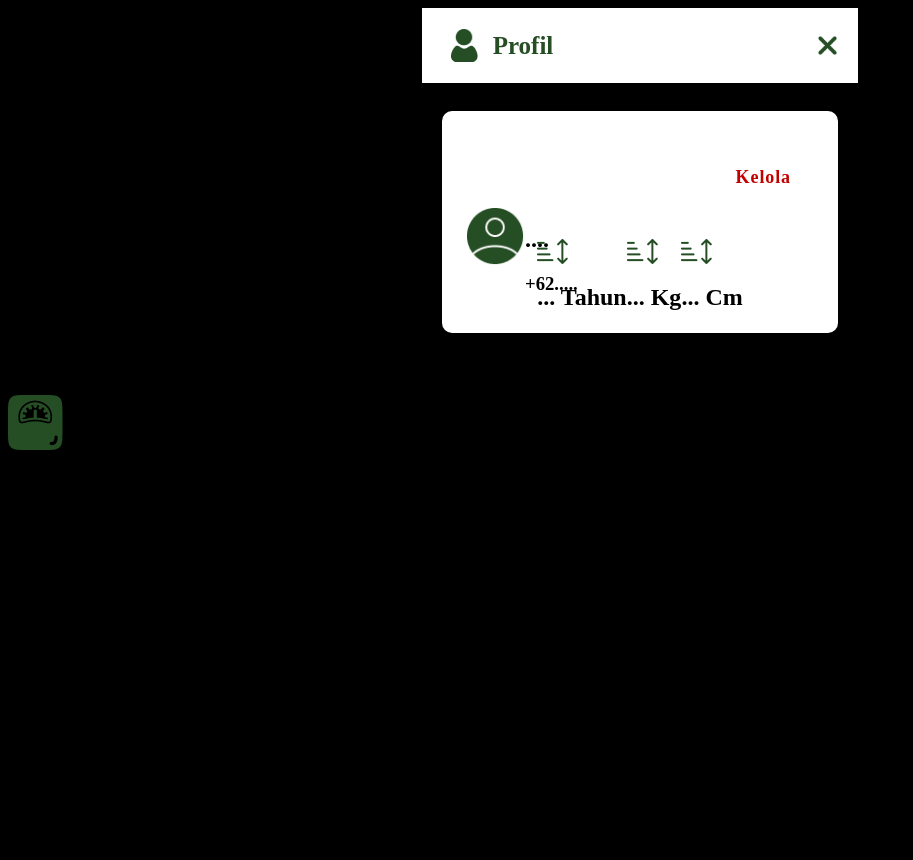
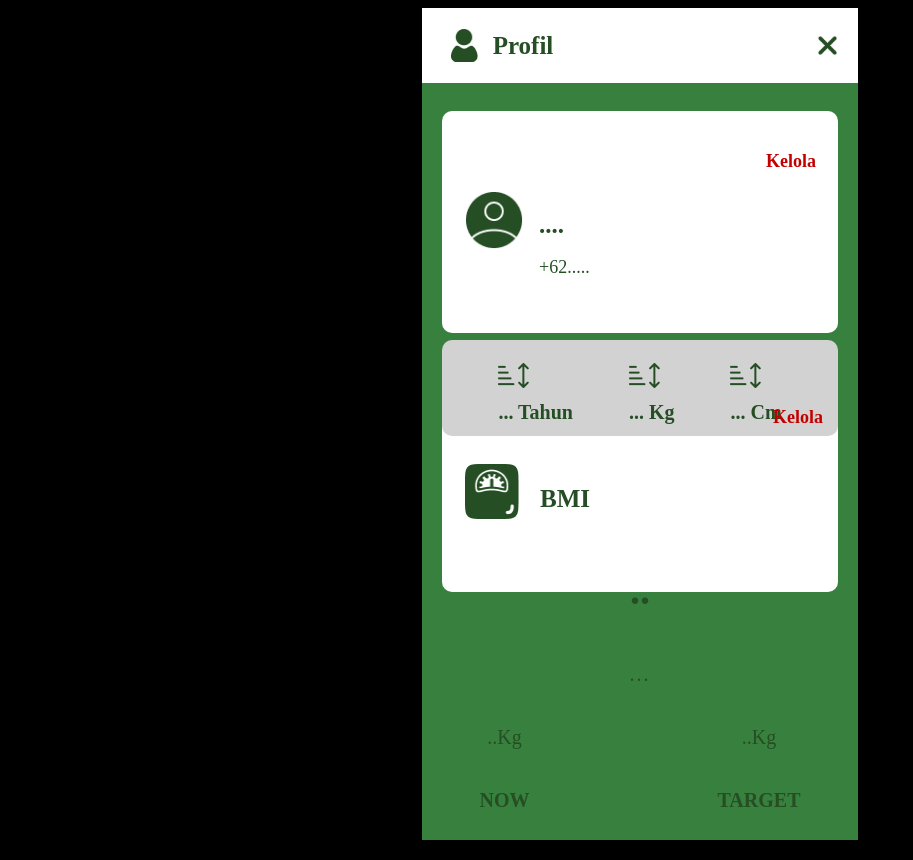
Before and after one commit to Shellahariza/PROJECTRPL, a PHP site: page /profilOverlay.html in a window 1280 px wide. Shown: the whole page, without its empty margins (0-913 px from the left). Before the commit the page ends 450 px from the top, so only its background shows below. Run offline with PHP 8.4, Linux system fonts and the light colour scheme; some libraries are stand-ins or nearby versions.

Commit message:
edit by killah

```diff
--- a/profilOverlay.css
+++ b/profilOverlay.css
@@ -7,16 +7,12 @@
 body {
   background-color: black;
 }
-
-/* .container-all {
-  height: 757px;
+.layar {
+  background-color: #38803e;
   width: 436px;
-  display: flex;
-  justify-content: center;
-  align-items: center;
+  height: 832px;
   margin: 0 auto;
-} */
-
+}
 .container-nav {
   width: 436px;
   height: 75px;
@@ -49,18 +45,17 @@ body {
   margin: 28px auto;
   display: flex;
   flex-direction: column;
-  justify-content: center;
+  justify-content: space-between;
   align-items: center;
   border-radius: 10px;
 }
 .container-kelola-logo-nama {
   display: flex;
   flex-direction: column;
-  height: 60px;
-  width: 285px;
-  justify-content: left;
+  width: 396px;
+  justify-content: center;
   align-items: left;
-  margin: 22px 88px 44px 23px;
+  padding: 22px 22px 44px 22px;
 }
 .kelola {
   display: flex;
@@ -68,8 +63,7 @@ body {
   color: #c30000;
   font-size: 18px;
   font-weight: 600;
-  letter-spacing: 0.9px;
-  margin: 14px 13px 0 326px;
+  /* letter-spacing: 0.9px; */
 }
 
 .profil-lingkaran-nama {
@@ -78,7 +72,117 @@ body {
 .profil-circle {
   width: 60px;
   height: 60px;
+  margin-right: 15px;
 }
-.container-umur-bb-tb{
+.nama {
+  color: #254e24;
+  font-size: 25px;
+  font-weight: 600;
+  margin-bottom: 9px;
+}
+.nomor {
+  color: #254e24;
+  font-size: 18px;
+  font-weight: 400;
+}
+.container-umur-bb-tb {
   display: flex;
+  gap: 56px;
+  padding: 23.5px 22px;
+  border-radius: 10px;
+  background: #d2d2d2;
+  width: 396px;
+  height: 96px;
+  justify-content: center;
 }
+.h1-umur {
+  color: #254e24;
+  font-size: 20px;
+  font-weight: 600;
+  margin-top: 13px;
+}
+.container-bmi {
+  height: 222px;
+  width: 396px;
+  background-color: #fff;
+  margin: 37px auto;
+  display: flex;
+  flex-direction: column;
+  justify-content: space-between;
+  align-items: center;
+  border-radius: 10px;
+}
+.container-kelola-logo-bmi {
+  display: flex;
+  flex-direction: column;
+}
+.kelola-bmi {
+  display: flex;
+  justify-content: right;
+  color: #c30000;
+  font-size: 18px;
+  font-weight: 600;
+  padding: 19px 15px 0 326px;
+}
+.weight-scale {
+  width: 54.45px;
+  height: 55px;
+  margin-right: 20.55px;
+}
+.bmi {
+  color: #254e24;
+  font-size: 25px;
+  font-weight: 550;
+}
+.logo-timbangan-nama {
+  display: flex;
+  width: 396px;
+  padding: 18px 241px 0 23px;
+}
+.indeks-keterangan {
+  display: flex;
+  flex-direction: column;
+  justify-content: center;
+  align-items: center;
+}
+.indeks {
+  color: #254e24;
+  font-size: 40px;
+  font-weight: 600;
+}
+.keterangan {
+  color: #254e24;
+  font-size: 20px;
+  font-weight: 400;
+  letter-spacing: 2px;
+}
+.bb-sekarang-target {
+  display: flex;
+  padding: 3px 32px 28px 32px;
+  justify-content: center;
+  align-items: center;
+  gap: 188px;
+}
+.bb-angka {
+  color: #254e24;
+  font-size: 20px;
+  font-weight: 450;
+}
+.bb-doang {
+  display: flex;
+  flex-direction: column;
+  justify-content: center;
+  align-items: center;
+}
+.bb-target {
+  display: flex;
+  flex-direction: column;
+  justify-content: center;
+  align-items: center;
+}
+.bb-skrg-trgt {
+  color: #254e24;
+  font-size: 20px;
+  font-weight: 700;
+  /* letter-spacing: 1px; */
+}
--- a/profilOverlay.html
+++ b/profilOverlay.html
@@ -10,6 +10,7 @@
     <link rel="stylesheet" href="profilOverlay.css">
 </head>
 <body>
+  <div class="layar">
     <header>
       <div class="container-all">
         <nav>
@@ -53,29 +54,32 @@
         </div>
           <div class="container-bmi">
               <div class="container-kelola-logo-bmi">
-              <p class="kelola-bmi">Kelola</p>
+                <div class="kelola-bmi">
+                  <p>Kelola</p>
+                </div>
                 <div class="logo-timbangan-nama">
                   <img src="img/weight-scale.png" alt="weight-scale" class="weight-scale">
                   <h1 class="bmi">BMI</h1>
                 </div>
-              <div class="indeks-ketereangan">
+                <div class="indeks-keterangan">
                     <h1 class="indeks">..</h1>
                     <h2 class="keterangan">...</h2>
                 </div>
-              <div class="bb-sekarang">
+                <div class="bb-sekarang-target">
                     <div class="bb-doang">
-                      <h3 class="bb-now-angka">..Kg</h3>
-                      <h3 class="bb-skrg">NOW</h3>
+                        <h3 class="bb-angka">..Kg</h3>
+                        <h3 class="bb-skrg-trgt">NOW</h3>
                     </div>
                     <div class="bb-target">
-                      <h3 class="bb-target-angka">..Kg</h3>
-                      <h3 class="bb-trgt">TARGET</h3>
+                        <h3 class="bb-angka">..Kg</h3>
+                        <h3 class="bb-skrg-trgt">TARGET</h3>
                     </div>
                 </div>
             </div>
           </div>
       </section>
     </main>
+  </div>
   </body>
 </body>
 </html>
```
Lines whose indentation alone changed are shown as unchanged.
